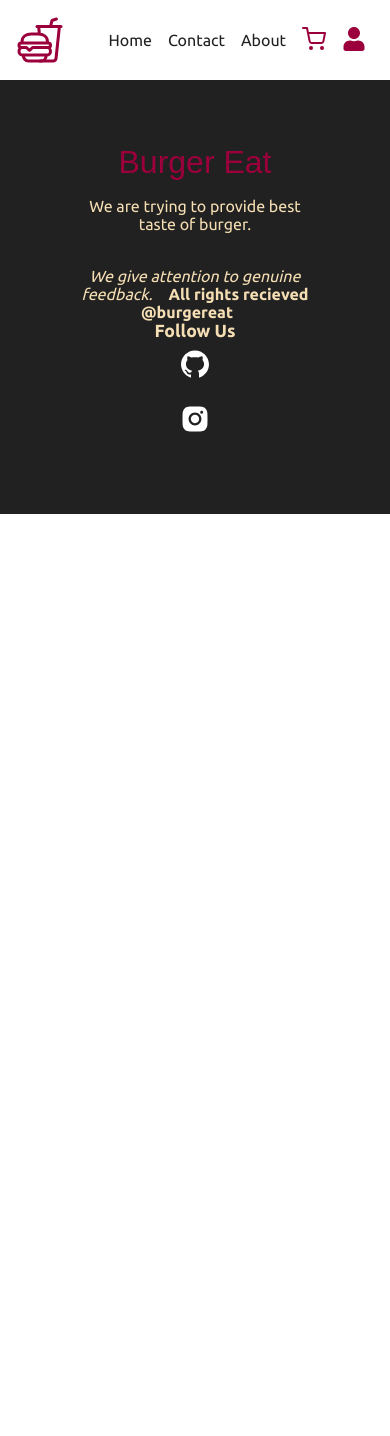
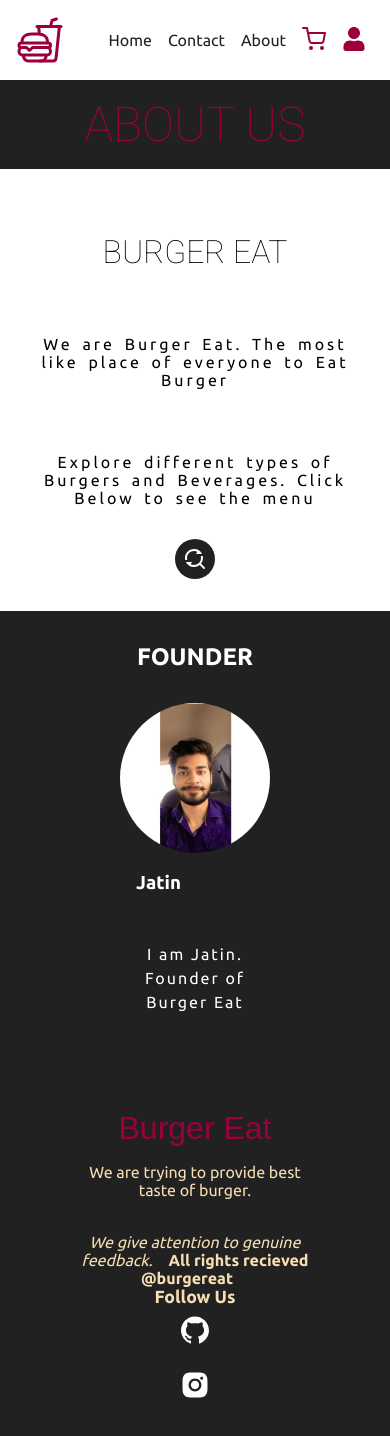
Before and after one commit to devXjatin/BURGER_EAT, a React (Create React App) app in the folder frontend/: page /about in a window 390 px wide. Shown: the top 1436 px of the page. Before the commit the page ends 844 px from the top, so only its background shows below. Built offline with nearby package versions, Linux system fonts and the light colour scheme.

Commit message:
about page and not found page and loader

```diff
--- a/frontend/src/App.js
+++ b/frontend/src/App.js
@@ -14,6 +14,8 @@
 import Dashboard from "./components/admin/Dashboard"
 import Users from "./components/admin/Users"
 import Orders from "./components/admin/Orders"
+import About from "./components/about/About"
+import NotFound  from "./components/layout/NotFound"
 import "./styles/App.scss"
 import "./styles/Header.scss"
 import "./styles/Home.scss"
@@ -30,6 +32,8 @@
 import "./styles/Table.scss"
 import "./styles/OrderDetails.scss"
 import "./styles/Dashboard.scss"
+import "./styles/About.scss"
+
 
 
 
@@ -51,6 +55,8 @@
       <Route path="/admin/dashboard" element={<Dashboard/>}/>
       <Route path="/admin/users" element={<Users/>}/>
       <Route path="/admin/orders" element={<Orders/>}/>
+      <Route path="/about" element={<About/>}/>
+      <Route path="*" element={<NotFound/>}/>
     </Routes>
     <Footer/>
    </Router>
--- /dev/null
+++ b/frontend/src/components/about/About.jsx
@@ -0,0 +1,39 @@
+import React from "react";
+import { Link } from "react-router-dom";
+import { RiFindReplaceLine } from "react-icons/ri";
+import me from "../../assets/founder.jpg";
+
+const About = () => {
+  return (
+    <section className="about">
+      <main>
+        <h1>About Us</h1>
+        <article>
+          <h4>Burger Eat</h4>
+          <p>
+            We are Burger Eat. The most like place of everyone to Eat Burger
+          </p>
+          <p>
+            Explore different types of Burgers and Beverages. Click Below to see
+            the menu{" "}
+          </p>
+          <Link to="/">
+            <RiFindReplaceLine />
+          </Link>
+        </article>
+        <div>
+          <h2>Founder</h2>
+          <article>
+            <div>
+              <img src={me} alt="Founder" />
+              <h3>Jatin</h3>
+            </div>
+            <p>I am Jatin. Founder of Burger Eat</p>
+          </article>
+        </div>
+      </main>
+    </section>
+  );
+};
+
+export default About;
--- a/frontend/src/components/admin/Dashboard.jsx
+++ b/frontend/src/components/admin/Dashboard.jsx
@@ -2,10 +2,10 @@
 import { Link } from 'react-router-dom'
 import {Doughnut} from "react-chartjs-2"
 import {Chart as ChartJS, Tooltip, ArcElement, Legend} from 'chart.js'
-
+import Loader from '../layout/Loader'
 ChartJS.register(Tooltip, ArcElement, Legend)
 
-
+const loading = true
 const Box = ({title, value})=>(
     <div>
         <h3>{title === "Income" && "₹"}
@@ -33,7 +33,8 @@
 
   return (
     <section className='dashboard'>
-        <main>
+       {
+        loading === false ?  <main>
         <article>
              <Box title="Users" value={213}/>
              <Box title="Orders" value={213}/>
@@ -50,7 +51,8 @@
                 <Doughnut data={data}/>
             </aside>
         </section>
-        </main>
+    </main>:<Loader/>
+       }
     </section>
   )
 }
--- /dev/null
+++ b/frontend/src/components/layout/Loader.jsx
@@ -0,0 +1,29 @@
+import React from "react";
+import { IoFastFoodOutline } from "react-icons/io5";
+import { motion } from "framer-motion";
+
+const Loader = () => {
+  const options = {
+    initial: {
+      opacity: 0,
+    },
+    animate: {
+      opacity: 1,
+    },
+    // transition: {
+    //   type: "linear",
+    //   repeat: "Infinity",
+    //   repeatType: "reverse",
+    // },
+  }
+  return (
+    <div className="loader">
+      <IoFastFoodOutline />
+      <div>
+        <motion.p {...options}>Loading...</motion.p>
+      </div>
+    </div>
+  );
+};
+
+export default Loader;
--- /dev/null
+++ b/frontend/src/components/layout/NotFound.jsx
@@ -0,0 +1,19 @@
+import React from 'react'
+import {MdError} from 'react-icons/md'
+import { Link } from 'react-router-dom'
+const NotFound = () => {
+  return(
+    <section className='notFound'>
+        <main>
+            <div>
+                <MdError/>
+                <h1>404</h1>
+            </div>
+            <p>Page Not Found, click below to go to Home Page</p>
+            <Link to='/'>Go to Home</Link>
+        </main>
+    </section>
+  )
+}
+
+export default NotFound
--- /dev/null
+++ b/frontend/src/styles/About.scss
@@ -0,0 +1,113 @@
+@import "colors";
+
+.about {
+  width: 100%;
+  background-color: $pink;
+
+  > main {
+    background-color: white;
+    max-width: 900px;
+    height: 100%;
+    margin: auto;
+
+    > h1 {
+      font: 500 3rem "Roboto";
+      color: $red;
+      padding: 1rem 2rem;
+      text-transform: uppercase;
+      background-color: $dark;
+    }
+
+    > article {
+      margin: 2rem 0;
+      > h4 {
+        font: 100 2rem "Roboto";
+        text-transform: uppercase;
+        text-align: center;
+        padding: 2rem 0;
+      }
+
+      > p {
+        letter-spacing: 3px;
+        word-spacing: 3px;
+        padding: 2rem;
+        width: 50%;
+        text-align: center;
+        margin: auto;
+      }
+
+      > a {
+        background-color: $dark;
+        border-radius: 100%;
+        display: flex;
+        align-items: center;
+        justify-content: center;
+        width: 2.5rem;
+        height: 2.5rem;
+        color: white;
+        font-size: 1.5rem;
+        transition: all 0.3s;
+        margin: auto;
+        &:hover {
+          color: $red;
+          transform: scale(1.1);
+        }
+      }
+    }
+
+    > div {
+      background-color: $dark;
+      padding: 2rem;
+      color: white;
+      > h2 {
+        text-align: center;
+        text-transform: uppercase;
+      }
+
+      > article {
+        display: flex;
+        align-items: center;
+        justify-content: center;
+
+        > div {
+          margin: 2rem;
+          > img {
+            width: 150px;
+            height: 150px;
+            border-radius: 100%;
+          }
+          > h3 {
+            margin: 1rem;
+          }
+        }
+        > p {
+          margin: 0 1rem;
+          width: 50%;
+          letter-spacing: 2px;
+          line-height: 150%;
+        }
+      }
+    }
+  }
+}
+
+@media screen and (max-width: 600px) {
+  .about > main {
+    > h1 {
+      font: 100 3rem "Roboto";
+      text-align: center;
+    }
+
+    > article > p {
+      width: 100%;
+    }
+
+    > div > article {
+      flex-direction: column;
+
+      > p {
+        text-align: center;
+      }
+    }
+  }
+}
--- a/frontend/src/styles/App.scss
+++ b/frontend/src/styles/App.scss
@@ -12,67 +12,67 @@
 
 @import url("https://fonts.googleapis.com/css2?family=Roboto:wght@100;300;400;500;700;900&family=Tenor+Sans&family=Ubuntu:wght@300;400;500;700&display=swap");
 
-// //   @import "colors";
+@import "colors";
 
-//   .notFound {
-//     background-color: $pink;
-//     width: 100%;
-//     height: 80vh;
-//     > main {
-//       background-color: white;
-//       height: 100%;
-//       max-width: 900px;
-//       margin: auto;
-//       padding: 2rem;
-//       display: flex;
-//       flex-direction: column;
-//       align-items: center;
+.notFound {
+  background-color: $pink;
+  width: 100%;
+  height: 80vh;
+  > main {
+    background-color: white;
+    height: 100%;
+    max-width: 900px;
+    margin: auto;
+    padding: 2rem;
+    display: flex;
+    flex-direction: column;
+    align-items: center;
 
-//       > div {
-//         display: flex;
-//         align-items: center;
-//         margin: 3rem;
+    > div {
+      display: flex;
+      align-items: center;
+      margin: 3rem;
 
-//         > svg {
-//           font-size: 4rem;
-//         }
+      > svg {
+        font-size: 4rem;
+      }
 
-//         > h1 {
-//           text-transform: uppercase;
-//           align-items: center;
-//           font: 100 3rem "Roboto";
-//           margin: 0 1rem;
-//         }
-//       }
+      > h1 {
+        text-transform: uppercase;
+        align-items: center;
+        font: 100 3rem "Roboto";
+        margin: 0 1rem;
+      }
+    }
 
-//       > a {
-//         background-color: $red;
-//         color: white;
-//         padding: 0.5rem 1rem;
-//         border-radius: 5px;
-//         margin: 1rem;
-//         text-align: center;
-//         font-size: 1.1rem;
-//       }
-//     }
-//   }
+    > a {
+      background-color: $red;
+      color: white;
+      padding: 0.5rem 1rem;
+      border-radius: 5px;
+      margin: 1rem;
+      text-align: center;
+      font-size: 1.1rem;
+    }
+  }
+}
 
-//   .loader {
-//     display: flex;
-//     justify-content: center;
-//     align-items: center;
-//     height: 100vh;
-//     > svg {
-//       font-size: 15rem;
-//       color: $red;
-//       position: absolute;
-//       top: 50%;
-//       left: 50%;
-//       transform: translate(-50%, -50%);
-//       opacity: 0.3;
-//     }
+.loader {
+  display: flex;
+  justify-content: center;
+  align-items: center;
+  height: 100vh;
+  > svg {
+    font-size: 15rem;
+    color: $red;
+    position: absolute;
+    top: 50%;
+    left: 50%;
+    transform: translate(-50%, -50%);
+    opacity: 0.3;
+  }
 
-//     > div {
-//       font-size: 2rem;
-//     }
-//   }
+  > div {
+    font-size: 2rem;
+  }
+}
```
Lines whose indentation alone changed are shown as unchanged.
